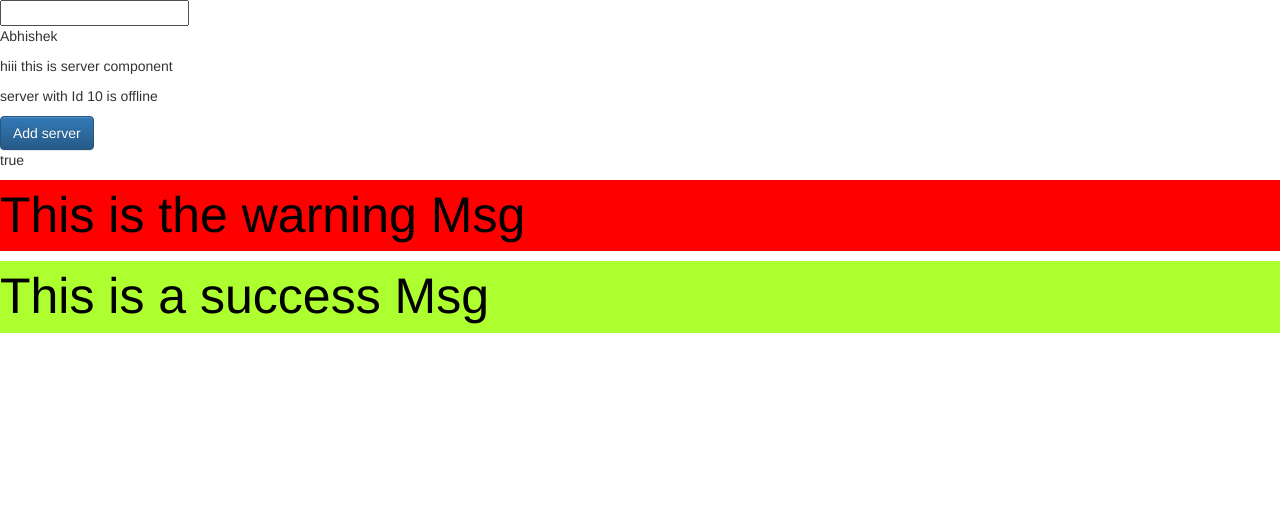
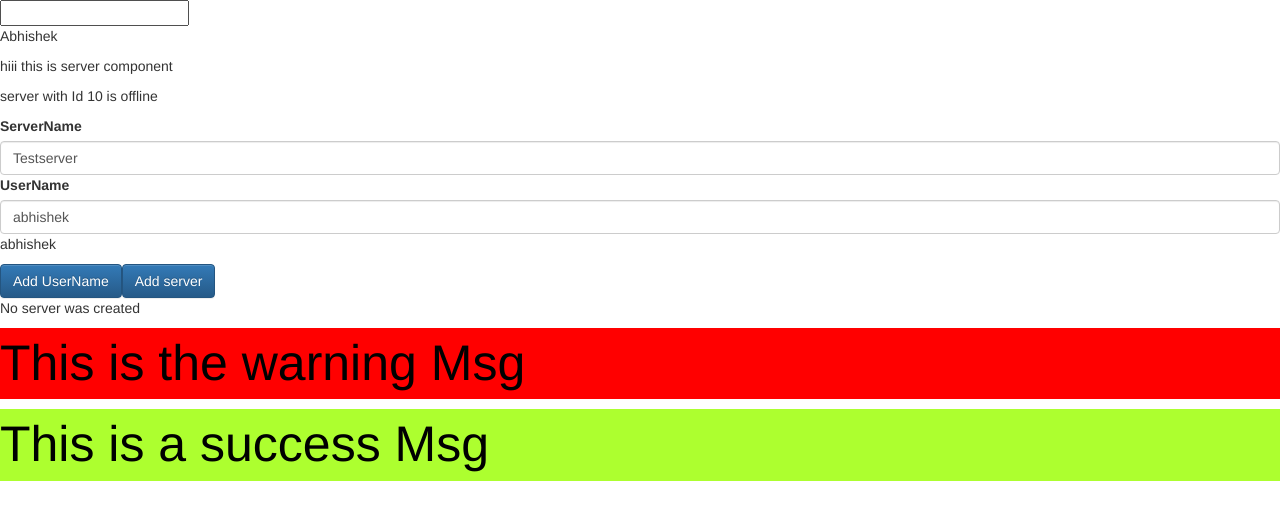
Before and after one commit to Abhisheksrivasta/Angular-practice-project, an Angular app: page / in a window 1280 px wide. Shown: the top 520 px of the page. Built offline with nearby package versions, Linux system fonts and the light colour scheme.

Commit message:
Assignment 36

```diff
--- a/src/app/app.module.ts
+++ b/src/app/app.module.ts
@@ -7,11 +7,12 @@ import { AppRoutingModule } from './app-routing.module';
 import { AppComponent } from './app.component';
 import { ServersComponent } from './servers/servers.component';
 import { SuccessAlertComponent } from './success-alert/success-alert.component';
+import { FormsModule } from '@angular/forms';
 
 
 @NgModule({
   declarations: [AppComponent,ServerComponent, ServersComponent, SuccessAlertComponent,WarningAlert],
-  imports: [BrowserModule, AppRoutingModule],
+  imports: [BrowserModule, AppRoutingModule,FormsModule],
   providers: [],
   bootstrap: [AppComponent],
 })
--- a/src/app/servers/servers.component.html
+++ b/src/app/servers/servers.component.html
@@ -1,4 +1,29 @@
-<button class="btn btn-primary" [disabled]="!allowNewServer">Add server</button>
+<label>ServerName</label>
+<!-- <input type="text" class="form-control"
+(input)="onUpdateServerName($event)"> -->
+
+<input type="text"
+class="form-control"
+[(ngModel)]="serverName">
+
+<label>UserName</label>
+<input type="text"
+class="form-control"
+[(ngModel)]="userName">
+<p>{{userName}}</p>
+
+<button class="btn btn-primary" [disabled]="!userName"
+(click)="onCreateServer()"
+>Add UserName</button>
+
+
+
+<!-- <p>{{serverName}}</p> -->
+
+
+<button class="btn btn-primary" [disabled]="!allowNewServer"
+(click)="onCreateServer()">Add server</button>
 
 <!-- <p>{{allowNewServer}}</p> string interpolation -->
-<p [innerText]="allowNewServer"></p>
+<!-- <p [innerText]="allowNewServer"></p> -->
+<p>{{serverCreationStatus}}</p>
--- a/src/app/servers/servers.component.ts
+++ b/src/app/servers/servers.component.ts
@@ -1,5 +1,6 @@
 import { AppComponent } from './../app.component';
 import { Component, OnInit } from '@angular/core';
+import { THIS_EXPR } from '@angular/compiler/src/output/output_ast';
 
 @Component({
   selector: 'app-servers',
@@ -10,6 +11,11 @@ styleUrls: ['./servers.component.css']
 })
 export class ServersComponent implements OnInit {
  allowNewServer=false
+ serverCreationStatus ='No server was created'
+ serverName ='Testserver';
+
+
+  userName='abhishek'
   constructor() {
     setTimeout(()=>{
       this.allowNewServer=true
@@ -19,4 +25,16 @@ export class ServersComponent implements OnInit {
   ngOnInit(): void {
   }
 
+  onCreateServer(){
+
+    this.serverCreationStatus='Server was created !Name is ' + this.serverName
+    this.userName=''
+  }
+
+onUpdateServerName(event:Event){
+this.serverName=(<HTMLInputElement>event.target).value;
+// this.userName=(<HTMLInputElement>event.target).value;
 }
+
+
+}
```
